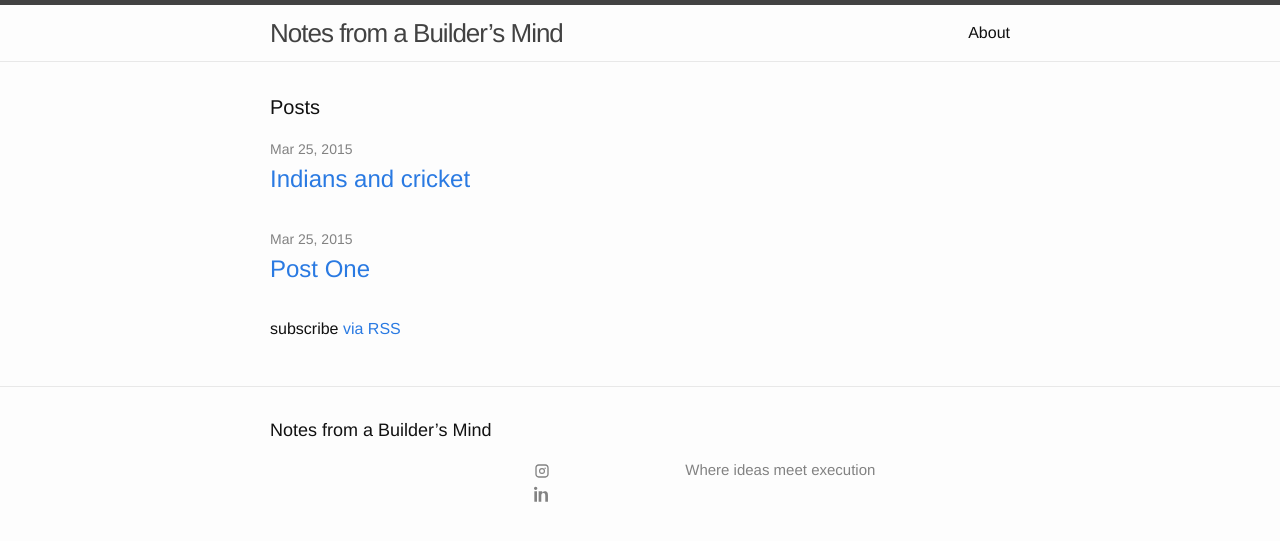
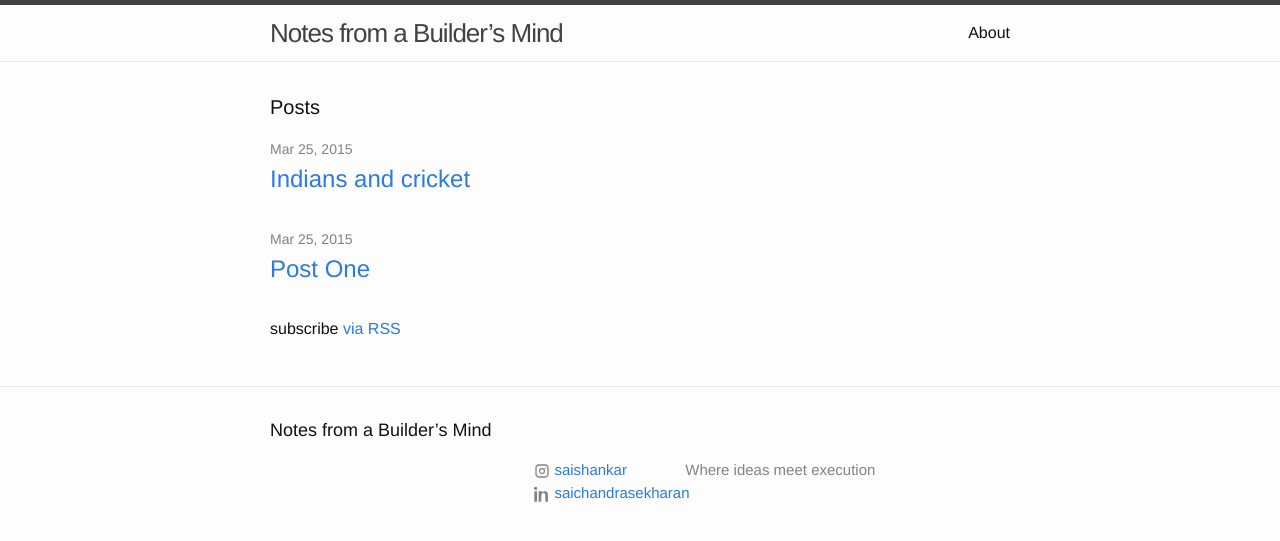
Before and after one commit to saichand/saichand.github.io, a Jekyll site: the page built from index.html, in a window 1280 px wide. Shown: the top 541 px of the page. Built offline with Jekyll 4.4.1, drawn with Linux system fonts in a browser that asks for light colours.

Commit message:
Update main.scss

```diff
--- a/css/main.scss
+++ b/css/main.scss
@@ -51,6 +51,6 @@ $on-laptop:        800px;
         "syntax-highlighting"
 ;
 
-.social-media-list .username {
-  display: none;
+.social-media-list a {
+  white-space: nowrap;
 }
```
